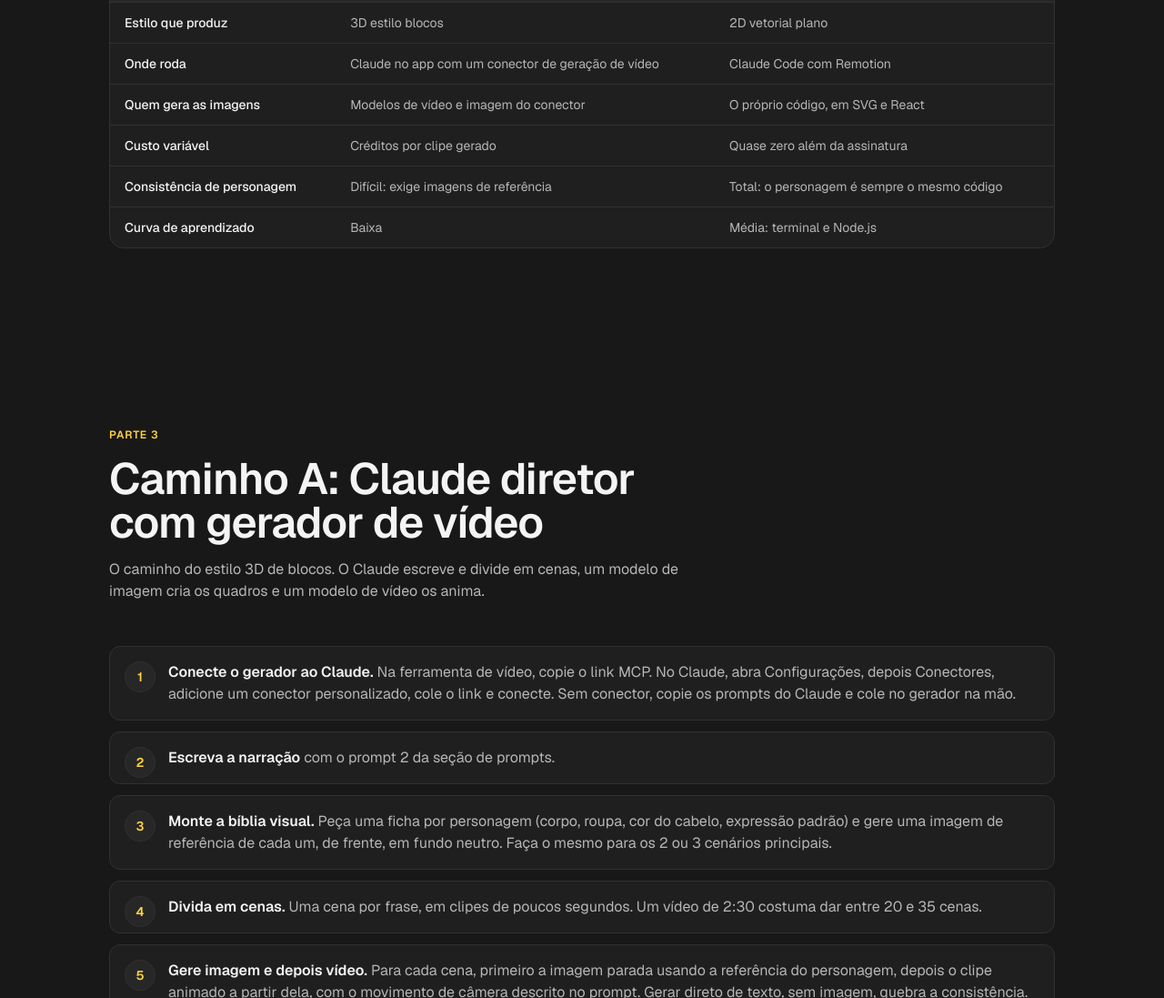
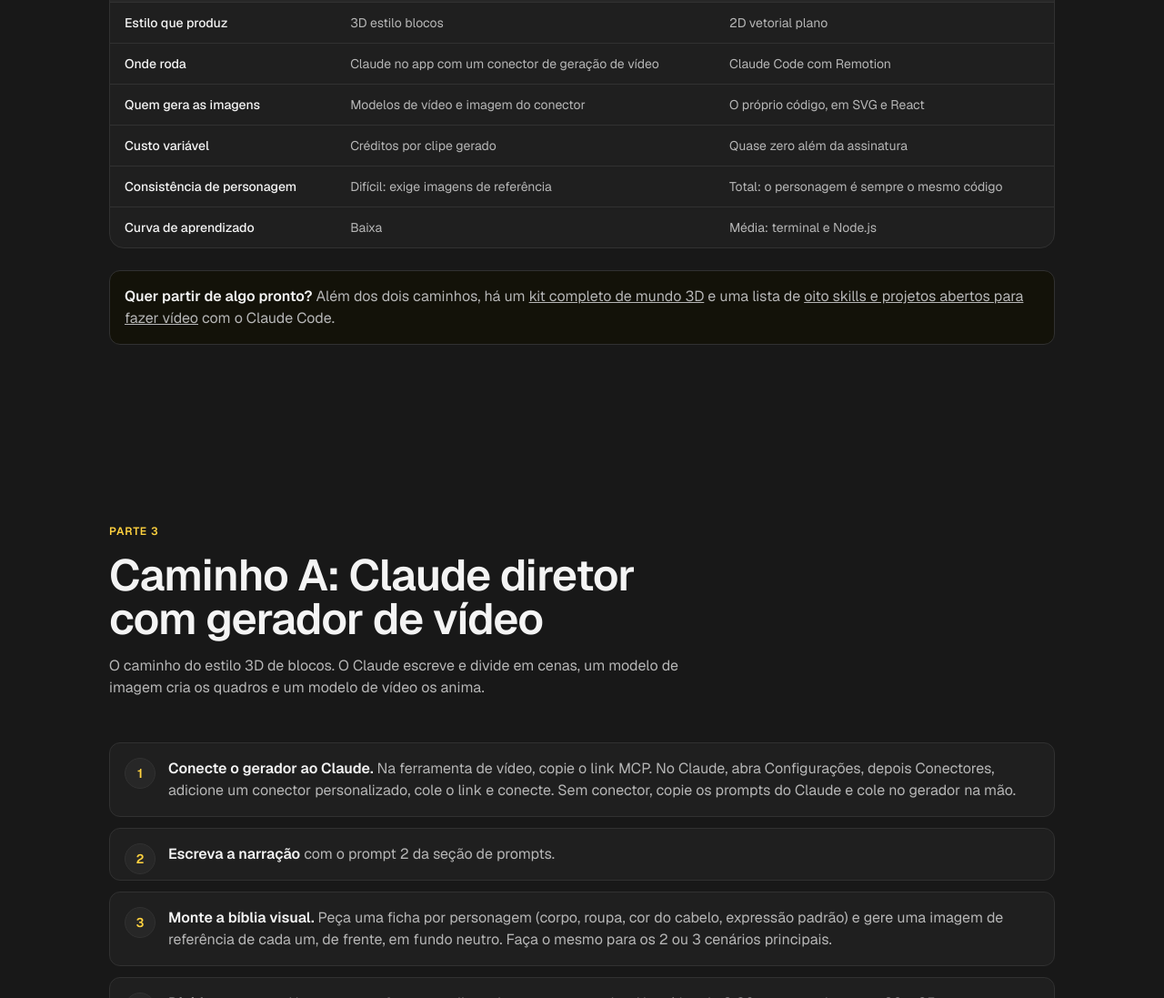
Before and after one commit to mastof/shorts, a plain HTML site: page index.html in a window 1280 px wide. Shown: the part 2744-3841 px from the top of the page at 91% size. Drawn offline with nearby package versions, Linux system fonts and the light colour scheme.

Commit message:
Liga a seção de skills a partir dos caminhos
Co-Authored-By: Claude Fable 5.2 <noreply@anthropic.com>

```diff
--- a/index.html
+++ b/index.html
@@ -367,6 +367,7 @@ footer a:hover{color:var(--tx)}
         </tbody>
       </table>
     </div>
+    <p class="note reveal"><b>Quer partir de algo pronto?</b> Além dos dois caminhos, há um <a href="#kit">kit completo de mundo 3D</a> e uma lista de <a href="#skills">oito skills e projetos abertos para fazer vídeo</a> com o Claude Code.</p>
   </div>
 </section>
 
```
